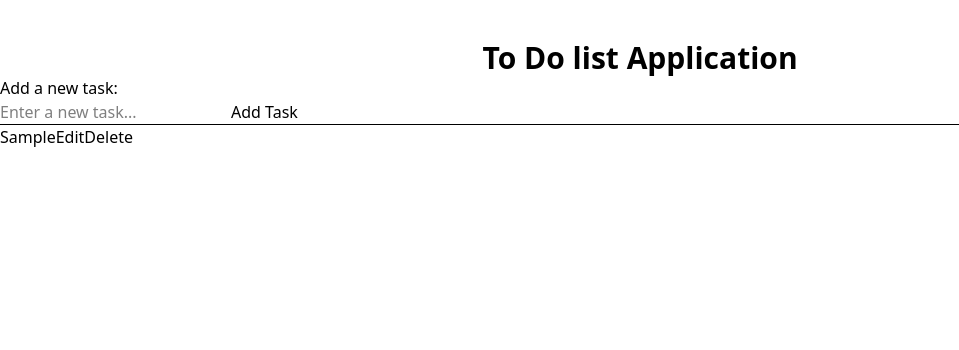
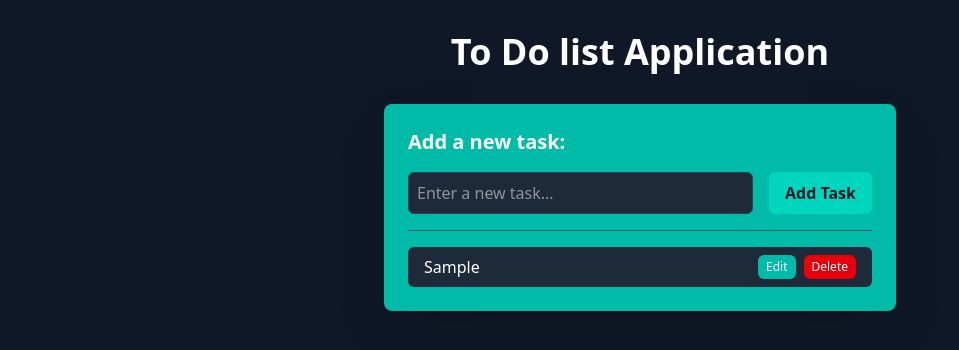
Before and after one commit to Karan-666/react-to-do-list, a React (Vite) app: page / in a window 1280 px wide. Both pictures are taken after typing "Sample" into the empty fields and a click on the button "Add Task". Shown: the top 350 px of the page, without its empty margins (0-959 px from the left). Built offline with nearby package versions, Linux system fonts and the light colour scheme.

Commit message:
Added tailwind styling

```diff
--- a/src/App.jsx
+++ b/src/App.jsx
@@ -5,7 +5,7 @@ function App(){
     return(
         <div>
             {/* <h1 className="text-blue-500"> Hello from App! </h1> */}
-            <Header />
+            {/* <Header /> */}
             <ToDoList/>
         </div>
     )
--- a/src/Components/Header.jsx
+++ b/src/Components/Header.jsx
@@ -3,11 +3,9 @@ import React from 'react'
 
 function Header() {
   return (
-    <div>
-    <header className='flex justify-center mx-auto pt-10'>
-      <h1 className='font-bold text-3xl'>To Do list Application </h1>
+    <header className='text-center my-8'>
+      <h1 className='font-bold text-white text-4xl'>To Do list Application </h1>
       </header>
-    </div>
   )
 }
 
--- a/src/Components/ToDoItem.jsx
+++ b/src/Components/ToDoItem.jsx
@@ -18,20 +18,25 @@ function ToDoItem({ task, toggleTask, deleteTask, editTask }) {
 
   return (
     // we are taking li here as in the ToDoList component we are taking <ul> , and each item will be <li>
-      <li>
+      <li className="flex justify-between items-center py-2 px-4 bg-gray-800 rounded-md hover:bg-gray-700 transition duration-200">
         {isEditing === true ? (
           <input
           type="text"
           value={editedValue}
           onChange={handleOnChangeInputText}
+          className="flex-1 p-1 border border-gray-700 rounded-md bg-gray-900 text-white focus:outline-none focus:ring-2 focus:ring-teal-400"
           />
         ) : (
-          <span onClick={()=>toggleTask(task.id)}>
+          <span className={`flex-1 text-white cursor-pointer ${task.isComplete ? "line-through text-gray-500" : ""}`} onClick={()=>toggleTask(task.id)}>
             {task.name}
           </span>
         )}
-        <button onClick={handleOnClickEditButton}>{isEditing === true ? "Save" : "Edit"}</button>
-        <button onClick={()=>deleteTask(task.id)}>Delete</button>
+        <div className="flex gap-2 ml-4">
+        <button onClick={handleOnClickEditButton} className="bg-teal-500 text-white text-xs py-1 px-2 rounded-md hover:bg-teal-400 transition duration-300">
+          {isEditing === true ? "Save" : "Edit"}</button>
+        <button onClick={()=>deleteTask(task.id)} className="bg-red-600 text-white text-xs py-1 px-2 rounded-md hover:bg-red-500 transition duration-300">
+          Delete</button>
+        </div>
       </li>
   );
 }
--- a/src/Components/ToDoList.jsx
+++ b/src/Components/ToDoList.jsx
@@ -1,5 +1,6 @@
 import React, { useState } from "react";
 import ToDoItem from "./ToDoItem";
+import Header from "./Header";
 
 function ToDoList() {
   // creating empty array to store all tasks
@@ -14,7 +15,8 @@ function ToDoList() {
 
   function addTask() {
     // if user try to add empty task, gives alert
-    if (newTask === "") {
+    // used trim() to prevent adding only spaces
+    if (newTask.trim() === "") {
       alert("please add a task first");
       return;
     }
@@ -35,7 +37,7 @@ function ToDoList() {
     // updating orignal array
     setAllTask(tempAllTasks);
 
-    console.log(allTask);
+    // console.log({...allTask});
 
     // making input box blank again
     setNewTask("");
@@ -87,7 +89,6 @@ function ToDoList() {
   /////////// Edit task function /////////////////////////
 
   function editTask(id, newText) {
-
     // No need to create a copy here, map returns a new array
 
     const tempArray = allTask.map((item) => {
@@ -105,8 +106,11 @@ function ToDoList() {
   }
 
   return (
-    <div>
-      <h3> Add a new task: </h3>
+    <div className="flex flex-col items-center bg-gray-900  min-h-screen ">
+      <Header />
+      <div className="w-full max-w-lg p-6 bg-teal-500 rounded-lg shadow-2xl">
+        <h3 className="text-xl font-semibold text-white mb-4"> Add a new task: </h3>
+        <div className=" flex gap-4 mb-4">
           <input
             type="text"
             value={newTask} // sets initial value of input value to current state value
@@ -114,11 +118,15 @@ function ToDoList() {
             // setNewTask is setter function of newTask state
             // above 2 lines make sure the UI and state are always in sync
             placeholder="Enter a new task..."
+            className="flex-1 p-2 border border-gray-700 rounded-md bg-gray-800 text-white
+                       focus:outline-none focus:ring-2 focus:ring-teal-400"
           />
-      <button onClick={addTask}>Add Task</button>
-      <hr /> {/* horizontal line */}
+          <button onClick={addTask} className="bg-teal-400 text-gray-900 py-2 px-4 rounded-md font-semibold
+                       hover:bg-teal-300 transition duration-300">Add Task</button>
+        </div>
+        <hr className="border-gray-600 my-4" /> {/* horizontal line */}
         {allTask.length === 0 ? (
-        <p>Please add some task....</p>
+          <p className="text-center text-gray-300 italic" >Please add some task....</p>
         ) : (
           <ul>
             {allTask.map((item) => {
@@ -135,6 +143,7 @@ function ToDoList() {
           </ul>
         )}
       </div>
+    </div>
   );
 }
 
```
Lines whose indentation alone changed are shown as unchanged.
